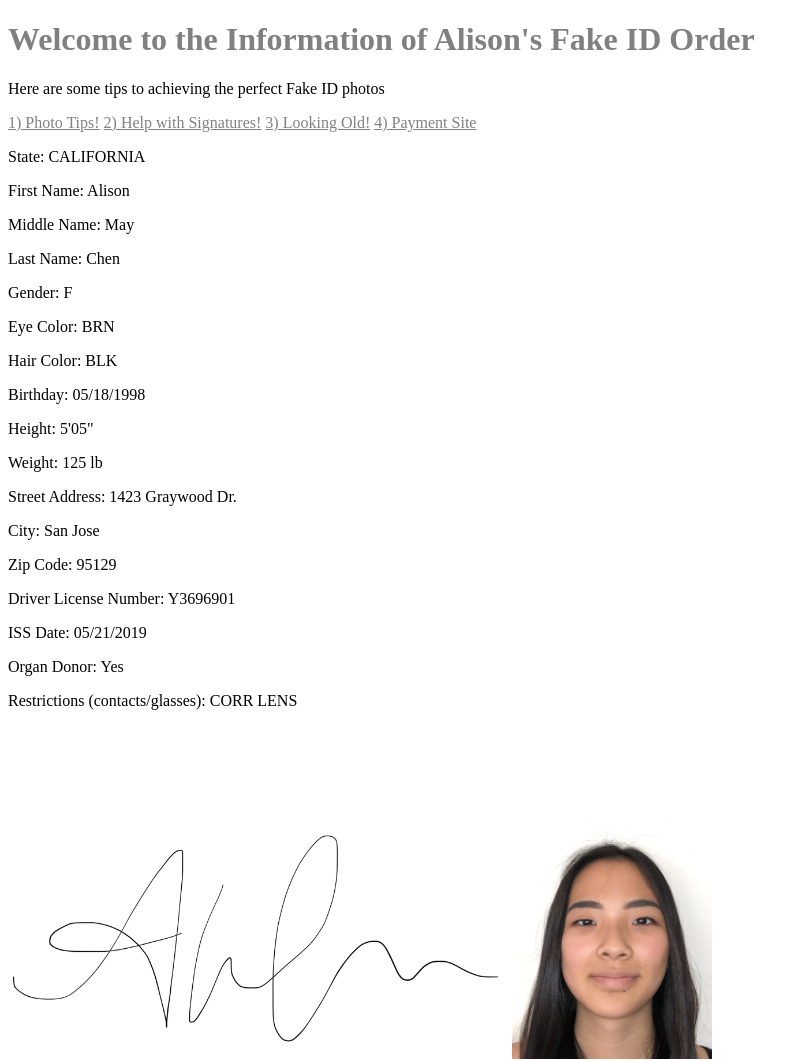
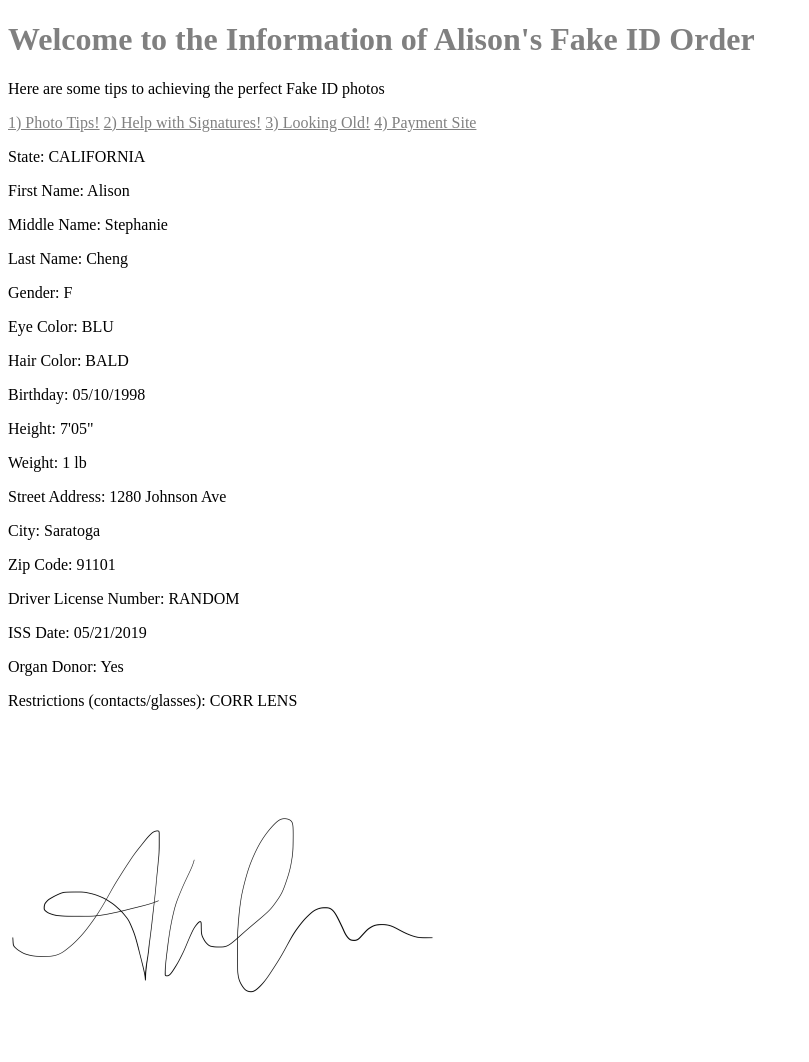
Before and after one commit to amc1347/when_youre_not_21, a plain HTML site: page index.html in a window 1280 px wide. Shown: the whole page, without its empty margins (0-809 px from the left). After the commit the page ends 1019 px from the top, so only its background shows below. Drawn offline with Linux system fonts and the light colour scheme.

Commit message:
I am updating my work and this is my commit

```diff
--- a/index.html
+++ b/index.html
@@ -17,24 +17,23 @@
     <a href style="color:grey;"="https://www.youtube.com/watch?v=2HTHPtoNJLk">4) Payment Site</a>
     <p> State: CALIFORNIA </p>
     <p> First Name: Alison </p>
-    <p> Middle Name: May </p>
-    <p> Last Name: Chen </p>
+    <p> Middle Name: Stephanie </p>
+    <p> Last Name: Cheng </p>
     <p> Gender: F </p>
-    <p> Eye Color: BRN </p>
-    <p> Hair Color: BLK </p>
-    <p> Birthday: 05/18/1998 </p>
-    <p> Height: 5'05" </p>
-    <p> Weight: 125 lb </p>
-    <p> Street Address: 1423 Graywood Dr. </p>
-    <p> City: San Jose </p>
-    <p> Zip Code: 95129 </p>
-    <p> Driver License Number: Y3696901 </p>
+    <p> Eye Color: BLU </p>
+    <p> Hair Color: BALD </p>
+    <p> Birthday: 05/10/1998 </p>
+    <p> Height: 7'05" </p>
+    <p> Weight: 1 lb </p>
+    <p> Street Address: 1280 Johnson Ave </p>
+    <p> City: Saratoga </p>
+    <p> Zip Code: 91101 </p>
+    <p> Driver License Number: RANDOM </p>
     <p> ISS Date: 05/21/2019 <p>
     <p> Organ Donor: Yes </p>
     <p> Restrictions (contacts/glasses): CORR LENS </p>
-      <img src="Alison_California (1).jpg" width="500" height="333">
       <!-- img src inputs an image into the website -->
-      <img src="Alison_California.jpg" width="200" height="249.941">
+      <img src="Alison_California (1).jpg" width="433" height="281">
   </body>
   <!-- body is where the text goes! -->
 </html>
```
Also changed, not shown: Alison_California.jpg (deleted).
